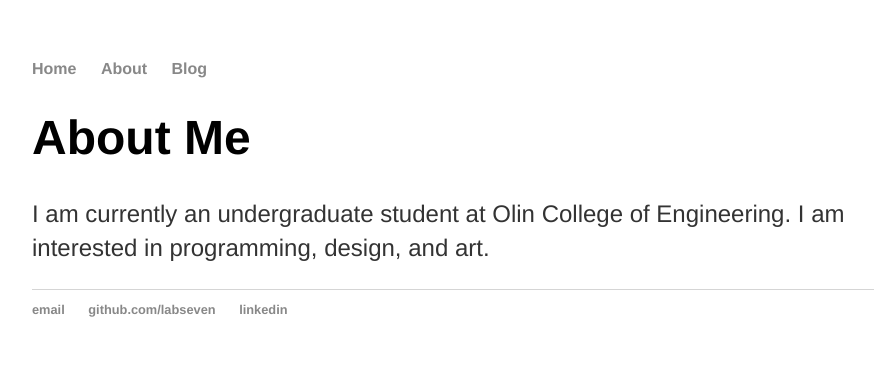
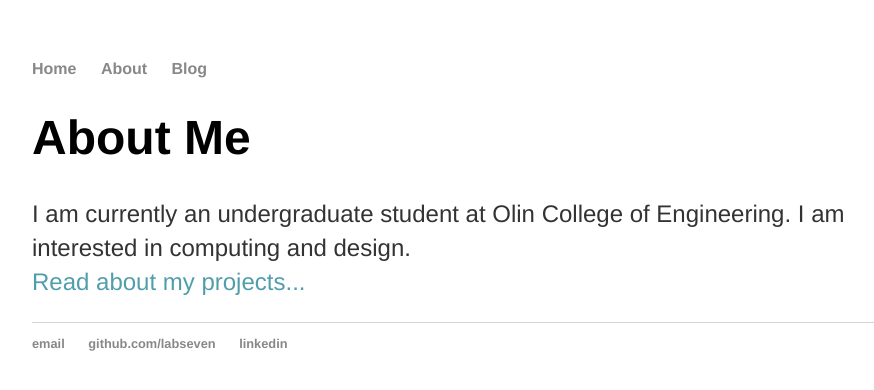
Before and after one commit to labseven/labseven.github.io, a Jekyll site: the page built from about/index.html, in a window 1280 px wide. Shown: the top 390 px of the page, without its empty margins (160-1034 px from the left). Built offline with Jekyll 4.4.1, drawn with Linux system fonts in a browser that asks for light colours.

Commit message:
Added link to blog on about page

```diff
--- a/about/index.html
+++ b/about/index.html
@@ -3,4 +3,6 @@ layout: default
 title: "About Me"
 ---
 <h1>{{ page.title }}</h1>
-<p>I am currently an undergraduate student at Olin College of Engineering. I am interested in programming, design, and art.</p>
+<p>I am currently an undergraduate student at Olin College of Engineering. I am interested in computing and design.
+  <br>
+  <a href="/blog">Read about my projects...</a></p>
```
